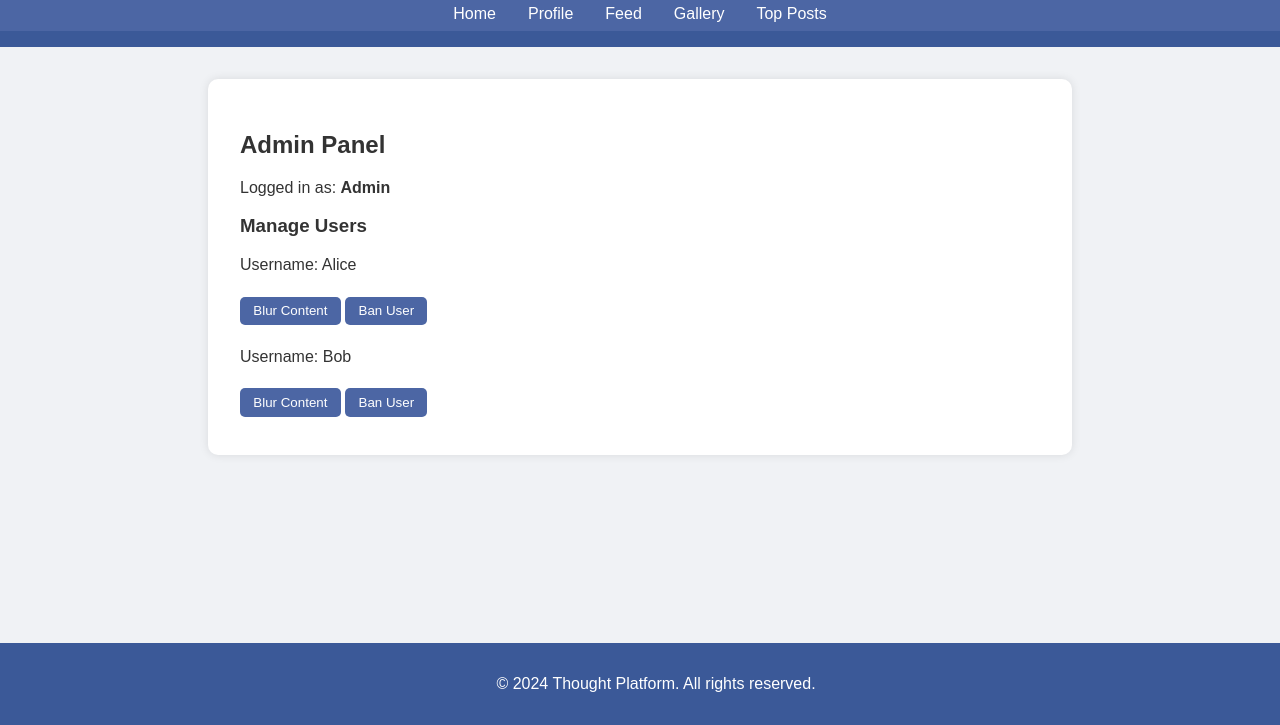
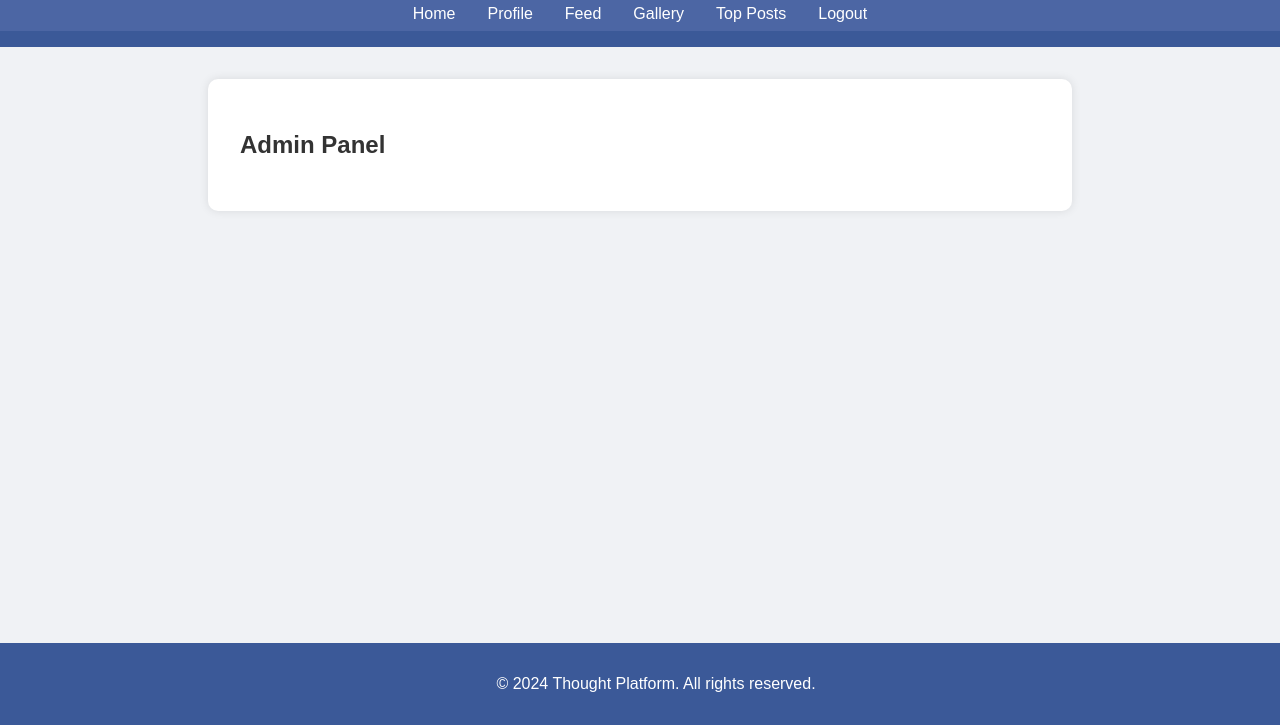
Before and after one commit to Lolokill/TP, a plain HTML site: page admin.html in a window 1280 px wide. Shown: the part 75-800 px from the top of the page. Drawn offline with Linux system fonts and the light colour scheme.

Commit message:
Update admin.html

```diff
--- a/admin.html
+++ b/admin.html
@@ -9,7 +9,7 @@
 <body>
     <header>
         <div class="logo">
-            <img src="logo.png" alt="Thought Platform Logo">
+            <img src="logo.jpg" alt="Thought Platform Logo"> <!-- Can be .jpeg or .png -->
         </div>
         <h1>Thought Platform</h1>
         <nav>
@@ -18,11 +18,13 @@
             <a href="feed.html">Feed</a>
             <a href="gallery.html">Gallery</a>
             <a href="top-posts.html">Top Posts</a>
+            <a href="login.html" onclick="logout()">Logout</a>
         </nav>
     </header>
     <div class="container">
         <h2>Admin Panel</h2>
-        <p>Logged in as: <strong>Admin</strong></p>
+        <p id="admin-message"></p>
+        <div id="admin-actions" style="display:none;">
             <h3>Manage Users</h3>
             <div class="user">
                 <p>Username: <span class="name">Alice</span></p>
@@ -35,9 +37,10 @@
                 <button class="action" data-username="Bob" onclick="adminAction('Ban', this)">Ban User</button>
             </div>
         </div>
+    </div>
     <footer>
         <p>&copy; 2024 Thought Platform. All rights reserved.</p>
     </footer>
-    <script src="script.js"></script>
+    <script src="auth.js"></script>
 </body>
 </html>
```
Lines whose indentation alone changed are shown as unchanged.
